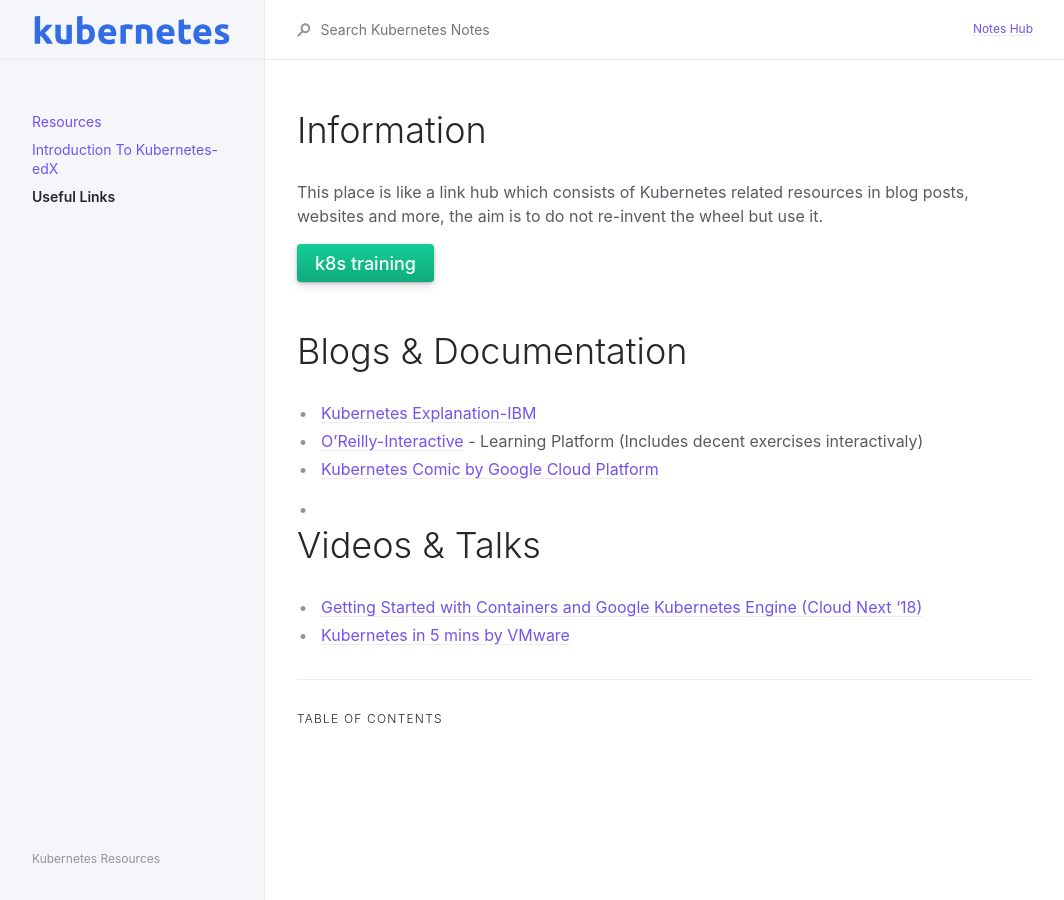
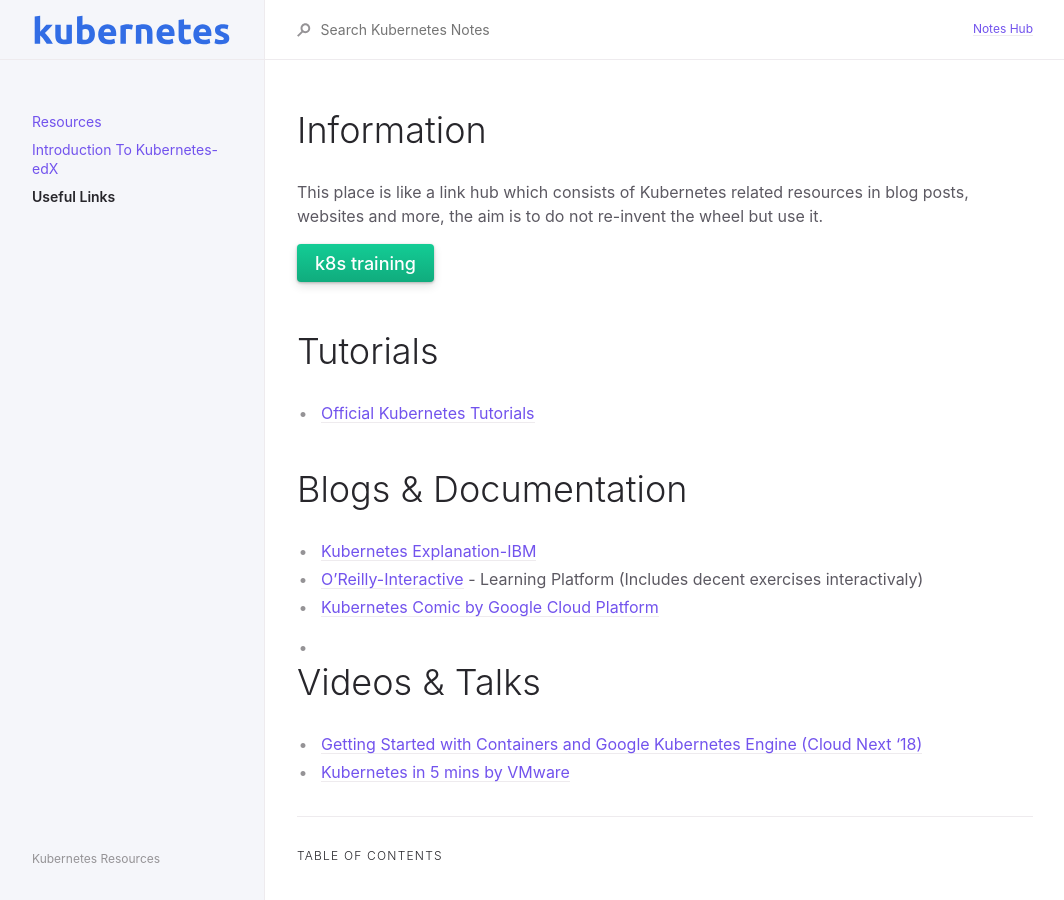
Before and after one commit to merkez/kubernetes, a Jekyll site: the page built from docs/useful-links/useful-links.md, in a window 1280 px wide. Shown: the whole page, without its empty margins (107-1171 px from the left). Built offline with Jekyll 4.4.1, drawn with Linux system fonts in a browser that asks for light colours.

Commit message:
add tutorials section

```diff
--- a/docs/useful-links/useful-links.md
+++ b/docs/useful-links/useful-links.md
@@ -14,6 +14,10 @@ This place is like a link hub which consists of Kubernetes related resources in
 [k8s training](https://kubernetes.io/training/){: .btn .btn-green .fs-5 .mb-4 .mb-md-0 .mr-2 }
 
 
+# Tutorials
+
+- [Official Kubernetes Tutorials](https://kubernetes.io/docs/tutorials/)
+
 
 # Blogs & Documentation
 
```
